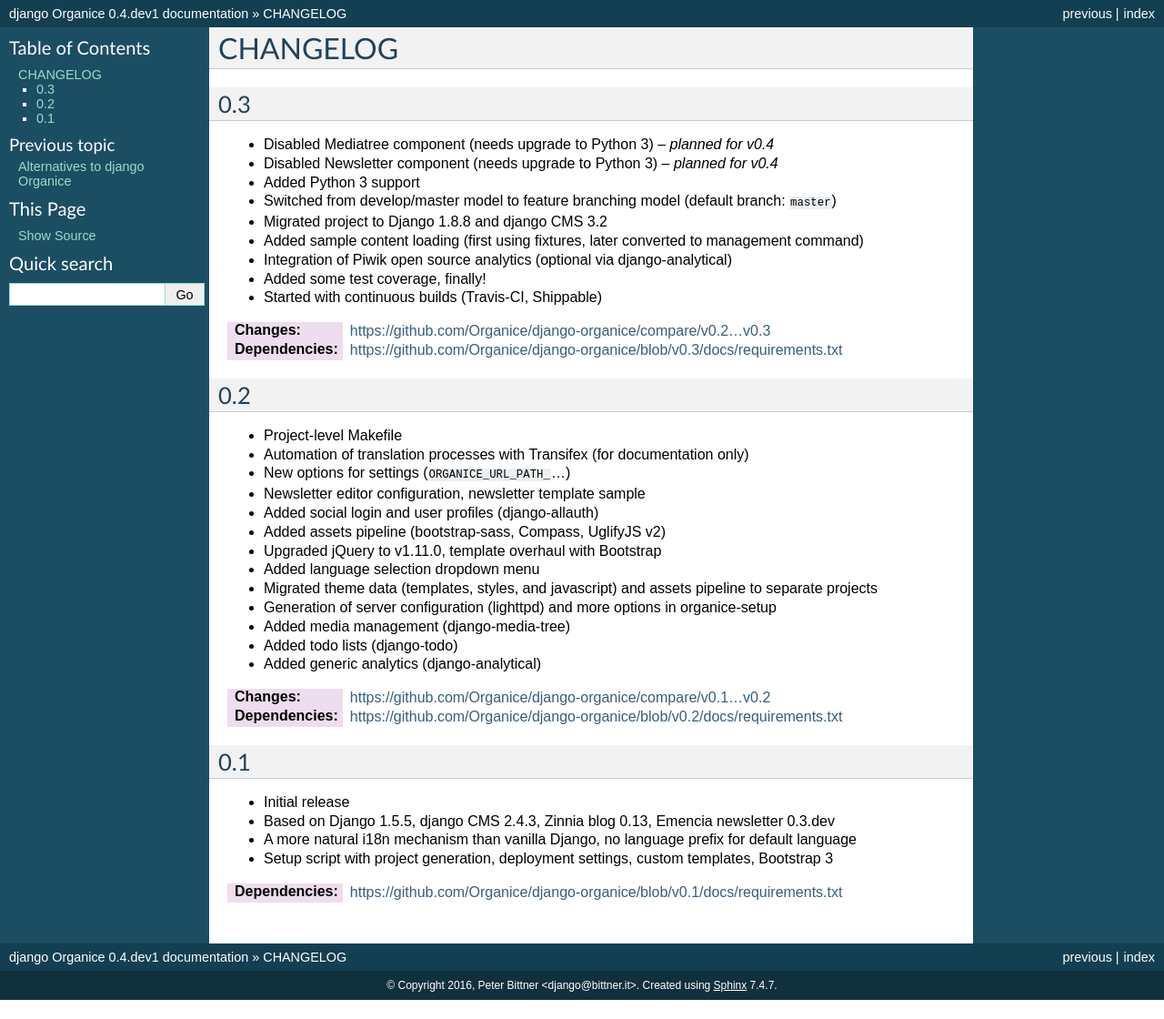
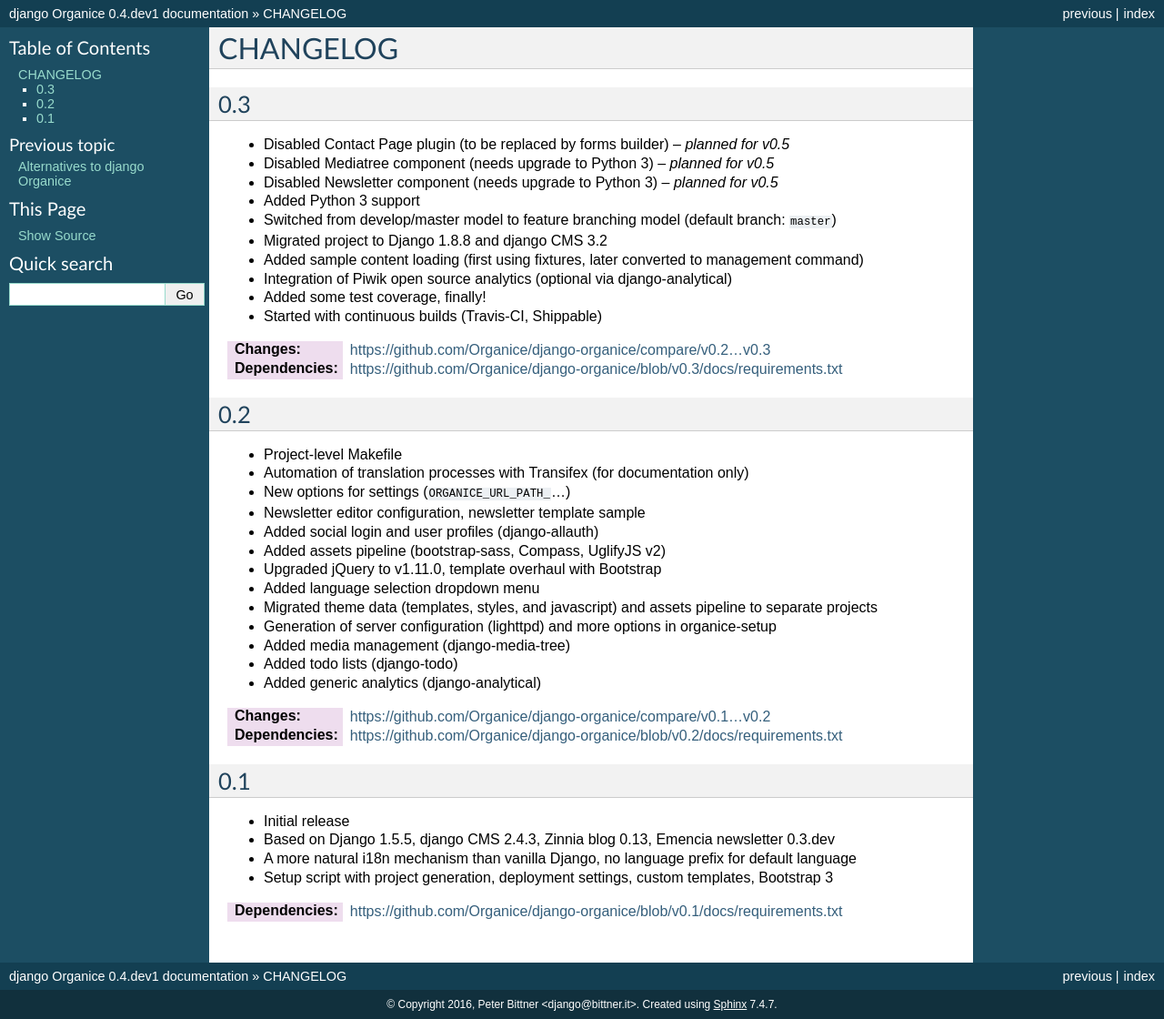
Before and after one commit to Organice/django-organice, a Sphinx documentation site: the page built from docs/changelog.rst, in a window 1280 px wide. Shown: the whole page at 91% size. Built offline with Sphinx 7.4.7, drawn with Linux system fonts in a browser that asks for light colours; before the commit the page ends 1099 px from its top, so only the background shows below that.

Commit message:
Update planned features in docs, explain bookmarks setup

```diff
--- a/docs/changelog.rst
+++ b/docs/changelog.rst
@@ -5,8 +5,9 @@
 0.3
 ===
 
-- Disabled Mediatree component (needs upgrade to Python 3) -- *planned for v0.4*
-- Disabled Newsletter component (needs upgrade to Python 3) -- *planned for v0.4*
+- Disabled Contact Page plugin (to be replaced by forms builder) -- *planned for v0.5*
+- Disabled Mediatree component (needs upgrade to Python 3) -- *planned for v0.5*
+- Disabled Newsletter component (needs upgrade to Python 3) -- *planned for v0.5*
 - Added Python 3 support
 - Switched from develop/master model to feature branching model (default branch: ``master``)
 - Migrated project to Django 1.8.8 and django CMS 3.2
--- a/docs/installation.rst
+++ b/docs/installation.rst
@@ -140,6 +140,9 @@
    - Finally, add your first newsletter to Newsletter > Newsletters.
    - For adding templates to Emencia Newsletter please consult the related section in the
      `TinyMCE 3.x documentation`_.
+   - To add a link page simply use the "bookmarks" template for a page.  You have to add categories
+     and links in the Django Admin.  (NOTE: This feature may be replaced by an integration of social
+     bookmarking services in future.)
 
 #. For sending newsletters to work you must configure a cronjob polling on
    ``python manage.py send_newsletter`` every half an hour.  If that was just Greek to you go ask
```
